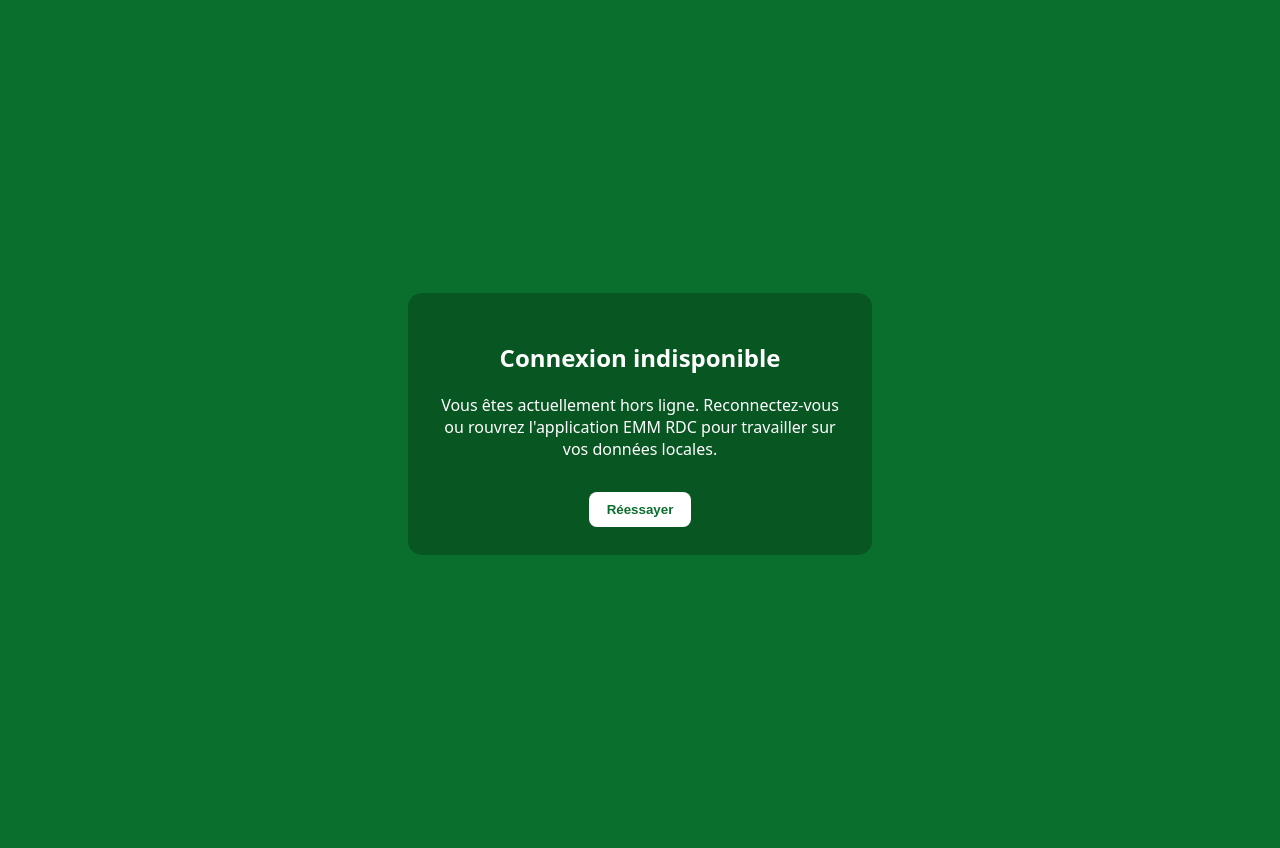
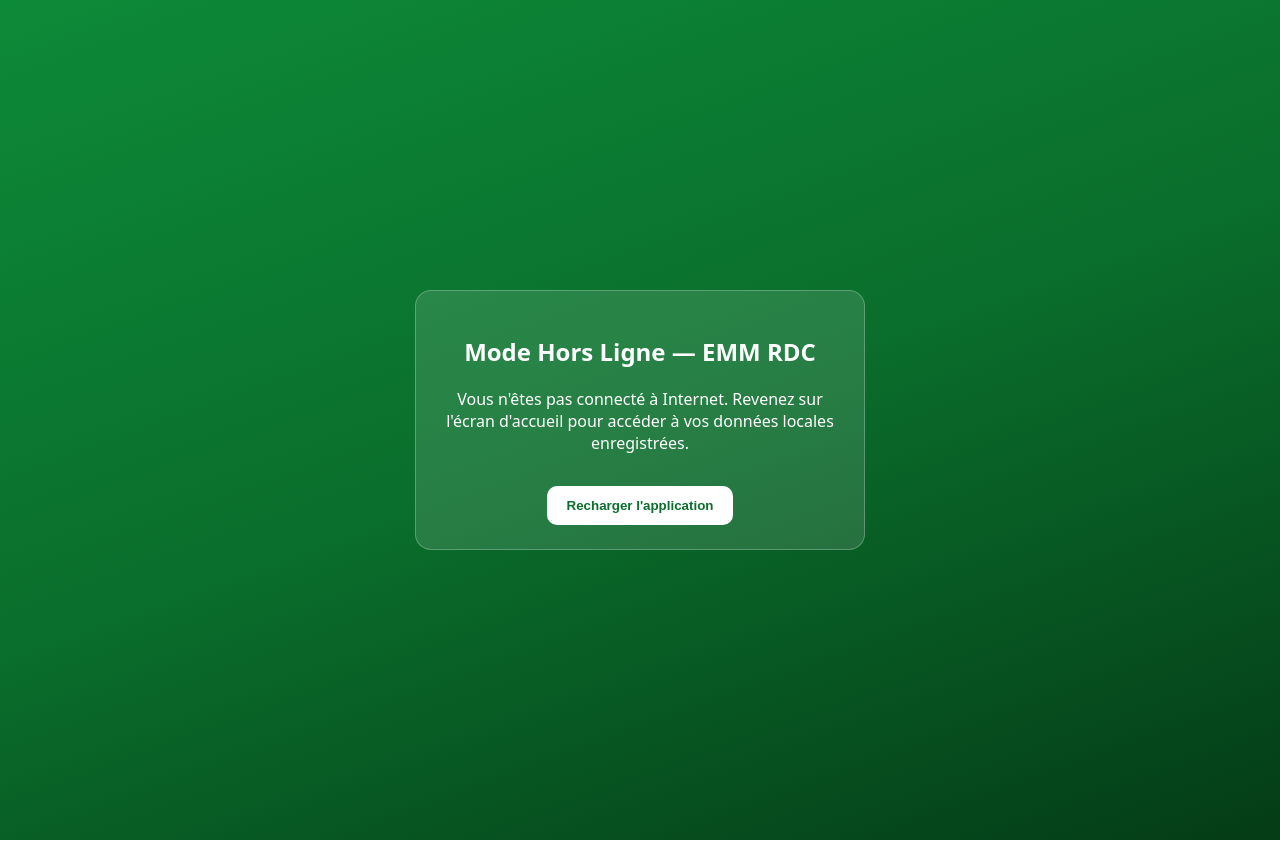
Before and after one commit to dempimovingabi/EMM_RDC_APK, a plain HTML site: page offline.html in a window 1280 px wide. Drawn offline with Linux system fonts and the light colour scheme.

Commit message:
Update offline.html

```diff
--- a/offline.html
+++ b/offline.html
@@ -3,32 +3,32 @@
 <head>
   <meta charset="UTF-8" />
   <meta name="viewport" content="width=device-width, initial-scale=1.0" />
-  <meta name="theme-color" content="#0a6e2c" />
-  <title>Hors ligne — EMM RDC</title>
+  <title>Hors ligne — EMM RD CONGO</title>
   <style>
     body {
       margin: 0;
       font-family: system-ui, -apple-system, sans-serif;
-      background: #0a6e2c;
+      background: linear-gradient(160deg, #0d8a38, #0a6e2c, #043c16);
       color: #ffffff;
       min-height: 100vh;
       display: flex;
       align-items: center;
       justify-content: center;
-      padding: 24px;
+      padding: 20px;
       text-align: center;
     }
     .box {
-      max-width: 420px;
-      background: rgba(0, 0, 0, 0.22);
-      padding: 28px 22px;
-      border-radius: 14px;
+      background: rgba(255, 255, 255, 0.12);
+      border: 1px solid rgba(255, 255, 255, 0.25);
+      border-radius: 16px;
+      padding: 24px;
+      max-width: 400px;
     }
     button {
       margin-top: 16px;
-      padding: 10px 18px;
+      padding: 12px 20px;
       border: 0;
-      border-radius: 8px;
+      border-radius: 10px;
       background: #ffffff;
       color: #0a6e2c;
       font-weight: 700;
@@ -38,9 +38,9 @@
 </head>
 <body>
   <div class="box">
-    <h2>Connexion indisponible</h2>
-    <p>Vous êtes actuellement hors ligne. Reconnectez-vous ou rouvrez l'application EMM RDC pour travailler sur vos données locales.</p>
-    <button type="button" onclick="window.location.reload()">Réessayer</button>
+    <h2>Mode Hors Ligne — EMM RDC</h2>
+    <p>Vous n'êtes pas connecté à Internet. Revenez sur l'écran d'accueil pour accéder à vos données locales enregistrées.</p>
+    <button onclick="window.location.href='./index.html'">Recharger l'application</button>
   </div>
 </body>
 </html>
```
